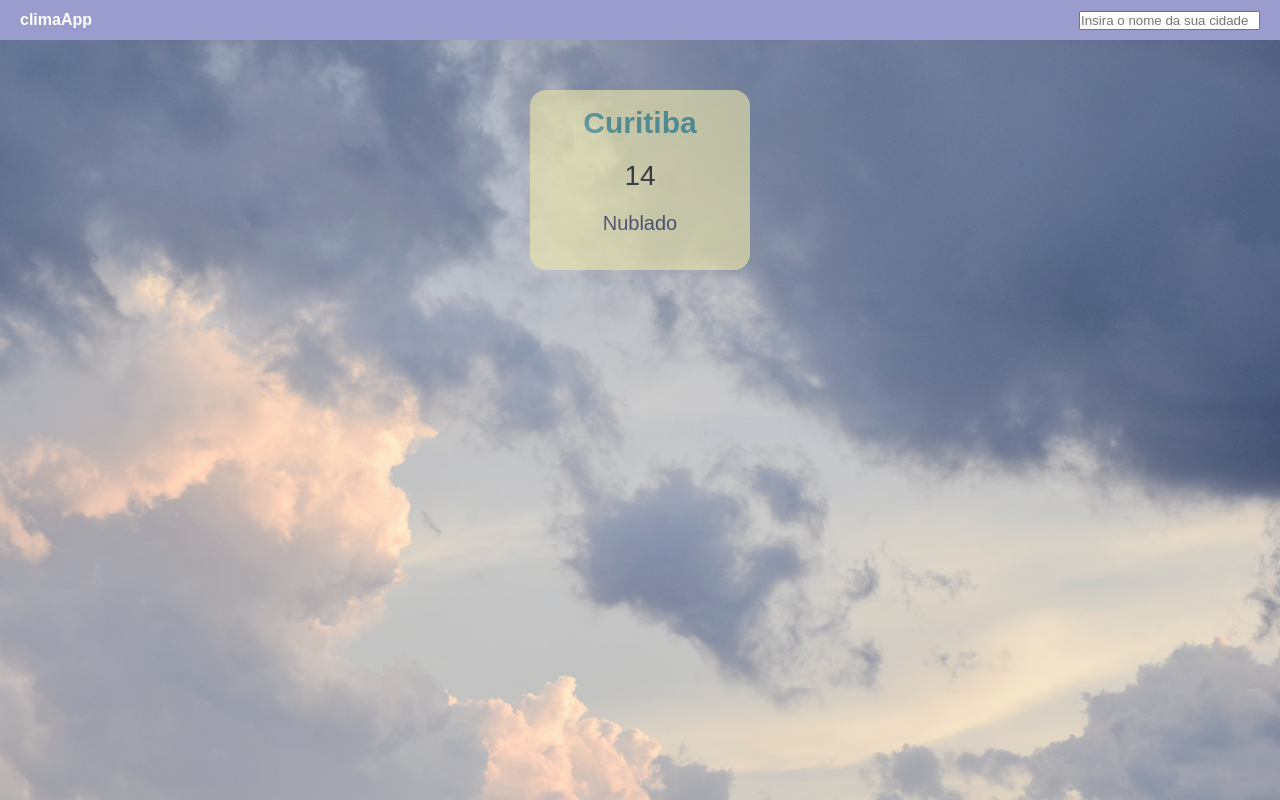
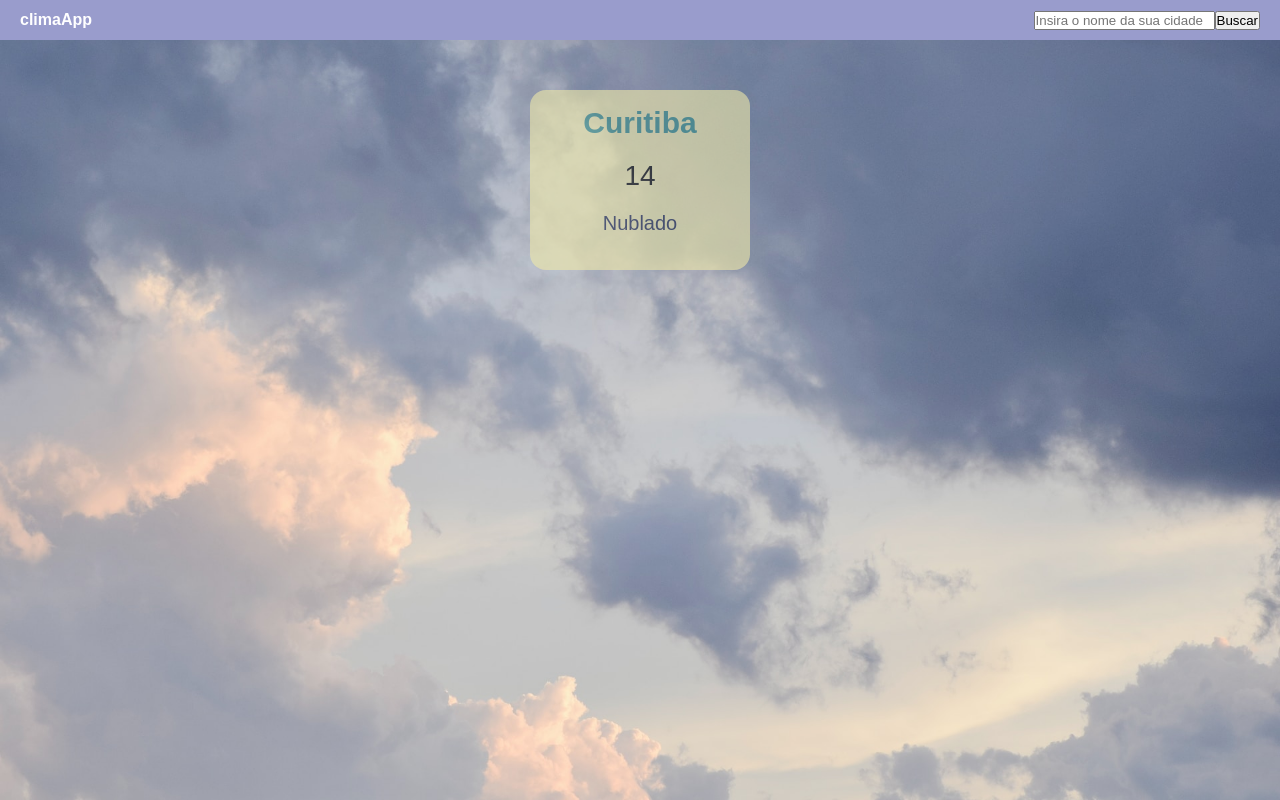
Before and after one commit to gracianokaue/climaApp, a React (Vite) app: page / in a window 1280 px wide. Built offline with nearby package versions, Linux system fonts and the light colour scheme.

Commit message:
Feita as primeiras configurações da requisição

```diff
--- a/src/Components/Main.module.css
+++ b/src/Components/Main.module.css
@@ -36,9 +36,10 @@
     font-weight: bold;
 }
 
-#searchBox{
+.searchButton{
     margin-right: 20px;
 }
+
 
 .containerCard{
     width: 100%;
--- a/src/Components/Main.tsx
+++ b/src/Components/Main.tsx
@@ -1,6 +1,8 @@
 import React, { useState } from 'react'
 
 import styles from './Main.module.css';
+
+import axios from 'axios';
 
 export const Main = ()=>{
 
@@ -8,8 +10,18 @@ export const Main = ()=>{
 
     const handleInput = (event: React.ChangeEvent<HTMLInputElement>) =>{
         setCity(event.target.value);
-      }
+    }
 
+    const apiKey = "56817c46f017148ea21e7d189c4e7f8b";
+    const url = `https://api.openweathermap.org/data/2.5/weather?q=${city}&units=metric&appid=${apiKey}&lang=pt_br`;
+
+    const getInfo = ()=>{
+        axios.get(url)
+        .then(response =>{
+            const data = response.data;
+            console.log(data);
+        })
+    }
 
     return (
       <div className={styles.main}>
@@ -19,7 +31,10 @@ export const Main = ()=>{
 
             <div className={styles.searchBar}>
                 <input type="text" id={styles.searchBox} placeholder="Insira o nome da sua cidade" value={city} onChange={handleInput} />
+                <button className={styles.searchButton} onClick={getInfo}>Buscar</button>
             </div>
+
+
         </div>
 
         <div className={styles.containerCard}>
```
Also changed, not shown: src/Components/Api.tsx (added, +7 -0 lines).
